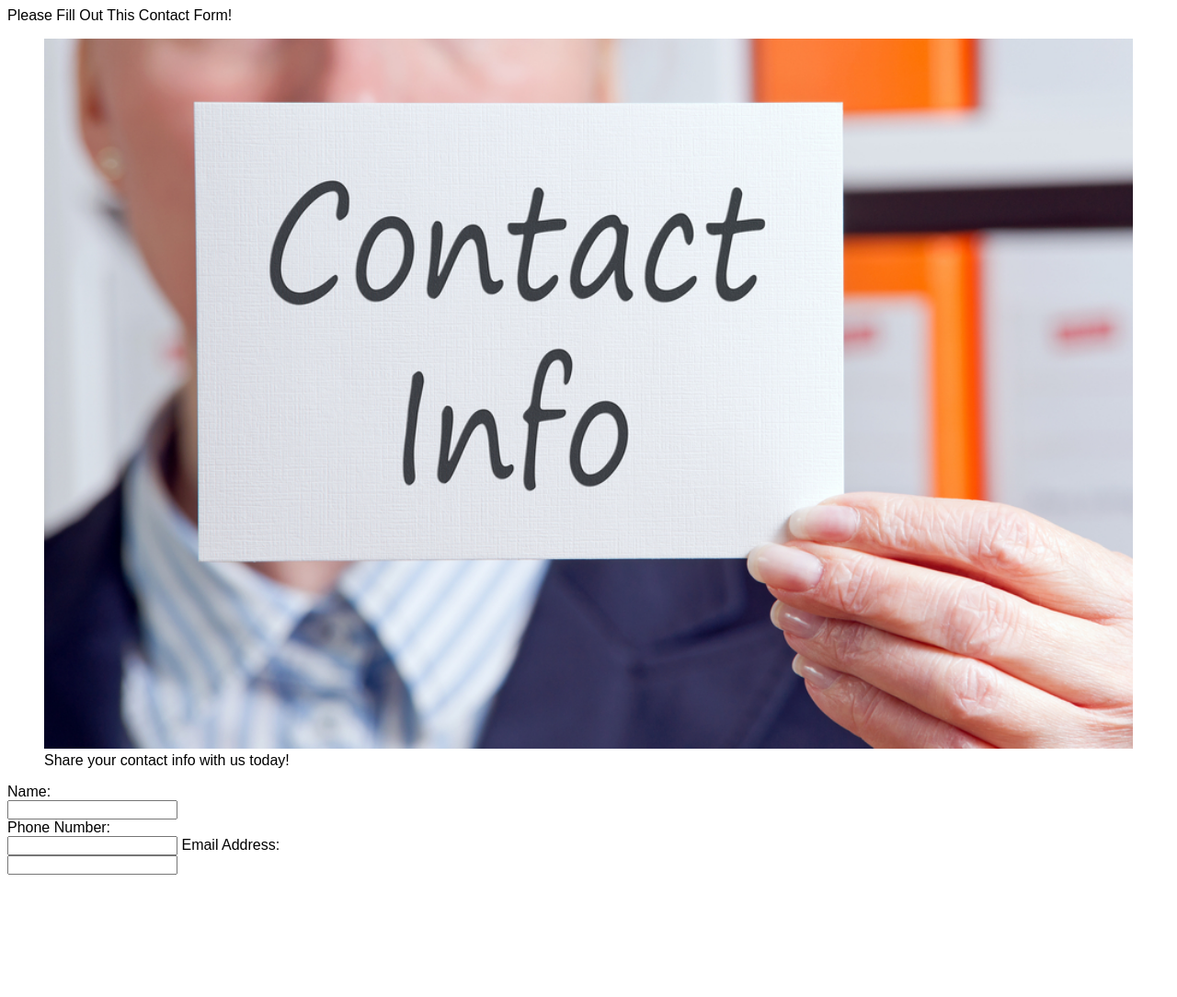
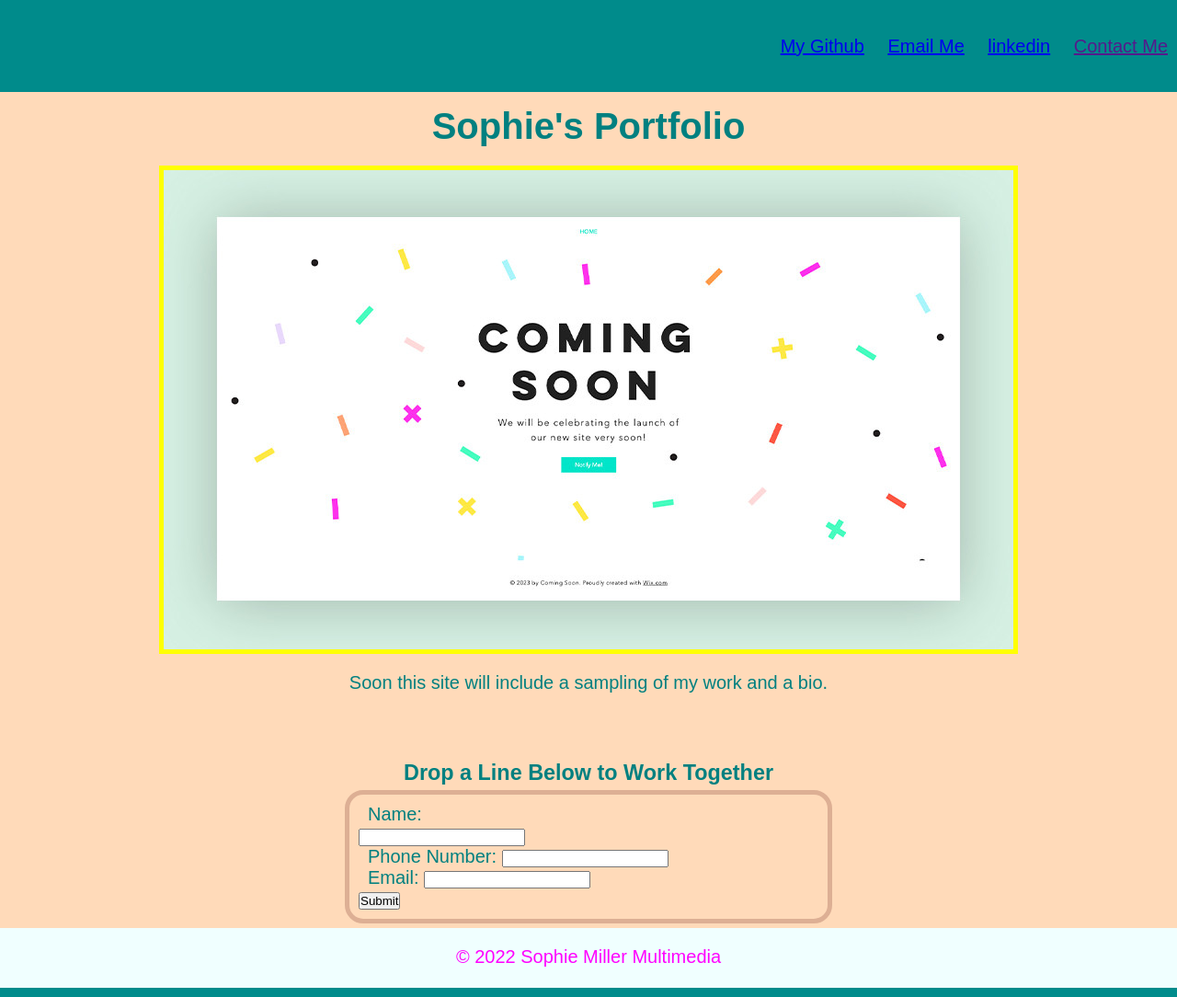
Before and after one commit to millersg47/landing-page, a plain HTML site: page index.html in a window 1280 px wide. Shown: the whole page at 92% size. Before the commit the page ends 959 px from the top, so only its background shows below. Drawn offline with Linux system fonts and the light colour scheme.

Commit message:
updating page layout for better UI

```diff
--- a/assets/css/style.css
+++ b/assets/css/style.css
@@ -1,7 +1,74 @@
 *{
     font-family: Arial, Helvetica, sans-serif;
+    margin:0;
+    padding:0;
 }
 
-<h1 {
+body{
+    /* position: relative; */
+    font-size: 20px;
+    background-color:peachpuff;
+    color: teal;
+    /* position: relative; */
+}
+
+header{
+    position: fixed;
+    background-color: darkcyan;
+    height: 100px;
+    width:100%;
+    line-height: 100px;
+
+}
+
+footer {
+    margin-top: 0;
+    bottom: 0;
+    border-bottom: 10px solid darkcyan;
+    height: 25px;
+    background-color: azure;
+    color: magenta;
+    padding: 20px;
+  }
+
+li{
+    display: inline;
+    padding: 0px 10px;
+    text-decoration: none;
+
+}
+
+#spacer{
+    font-size: 100px;
+    /* padding: 100px; */
+    visibility: hidden;
+}
+
+figure{
+    padding-bottom: 50px;
+}
+
+img {
+    display: block;
+    margin: 20px auto;
+    border: 5px solid yellow;
+}
+
+h2{
     margin: auto;
 }
+
+form {
+    margin: 5px auto;
+    width: 500px;
+    padding: 10px;
+    border: 5px solid #DDAF94;
+    border-radius: 20px;
+  }
+
+.align-right {
+    text-align:right;
+}
+.text-center {
+    text-align: center;
+}
--- a/index.html
+++ b/index.html
@@ -3,30 +3,56 @@
     <head>
         <meta charset="UTF-8">
         <title>Landing Page</title>
-        <link rel="stylesheet" type="text/css" href="./assets/css/style.css"
+        <link rel="stylesheet" type="text/css" href="./assets/css/style.css">
     </head>
 
     <body>
         <header>
-            Please Fill Out This Contact Form!
+            <nav class="align-right">
+                <ul>
+                    <li> <a href="https://github.com/millersg47">My Github</a></li>
+                    <li> <a href="mailto:millersg47@gmail.com">Email Me</a></li>
+                    <li> <a href="https://www.linkedin.com/in/sophie-garner-miller/">linkedin</a></li>
+                    <li> <a href="">Contact Me</a></li>
+                </ul>
+            </nav>
         </header>
 
-        <figure>
-             <img src="./assets/images/contact-info.jpeg" alt="flashcard with contact info held in front of camera" style="width:100%">
-            <figcaption>Share your contact info with us today!</figcaption>
-        </figure>
+        <main>
+            <h1 id="spacer">1</h1>
+            <h1 class="text-center">Sophie's Portfolio</h1>
+            <figure>
+                <img src="./assets/images/Coming-Soon.jpeg" alt="website under construction and will be live soon message">
+                <figcaption class="text-center"> Soon this site will include a sampling of my work and a bio.</figcaption>
+            </figure>
+            <br>
+            <section>
+                <h3 class="text-center">Drop a Line Below to Work Together</h3>
+                <form>
+                    <ul>
+                        <li>
+                            <label for="Name">Name:</label><br>
+                            <input type="text" id="Name" name="Name">
+                        </li>
+                        <br>
+                        <li>
+                            <label for="Phone">Phone Number:</label>
+                            <input type="Text" id="Phone" name="Phone">
+                        </li>
+                        <br>
+                        <li>
+                            <label for="Email">Email:</label>
+                            <input type="text" id="Email" name="Email">
+                        </li>
+                        <br>
+                        <button type="submit">Submit</button>
+                    </ul>
+                </form>
+            </section>
+        </main>
 
-        <form>
-            <label for="Name">Name:</label><br>
-            <input type="text" id="Name" name="Name"><br>
-            <label for="Phone">Phone Number:</label><br>
-            <input type="Text" id="Phone" name="Phone">
-            <label for="Email">Email Address:</label><br>
-            <input type="text" id="Email"
-        </form>
-
-        <footer>
-
+        <footer class="text-center">
+            © 2022 Sophie Miller Multimedia
         </footer>
 
 
```
Also changed, not shown: assets/images/Coming-Soon.jpeg (added), 3 other files.
